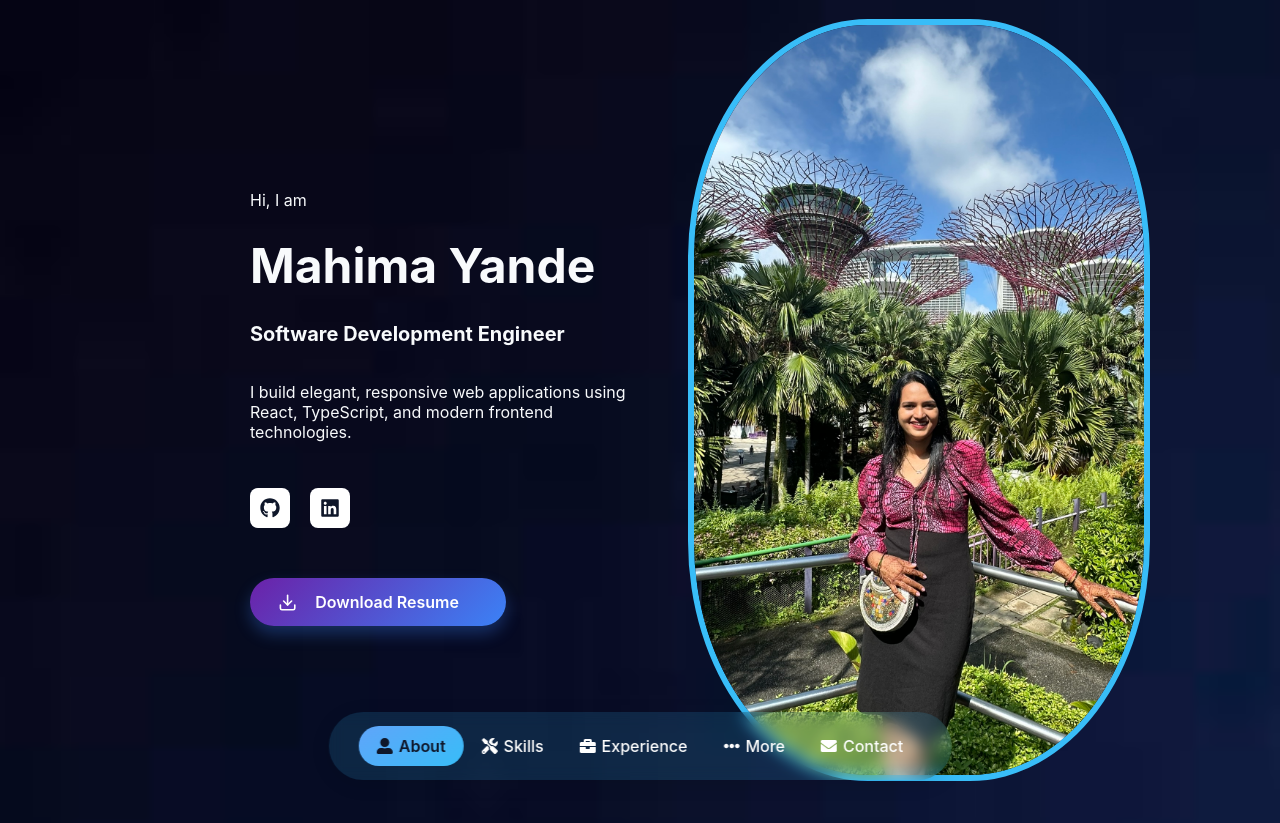
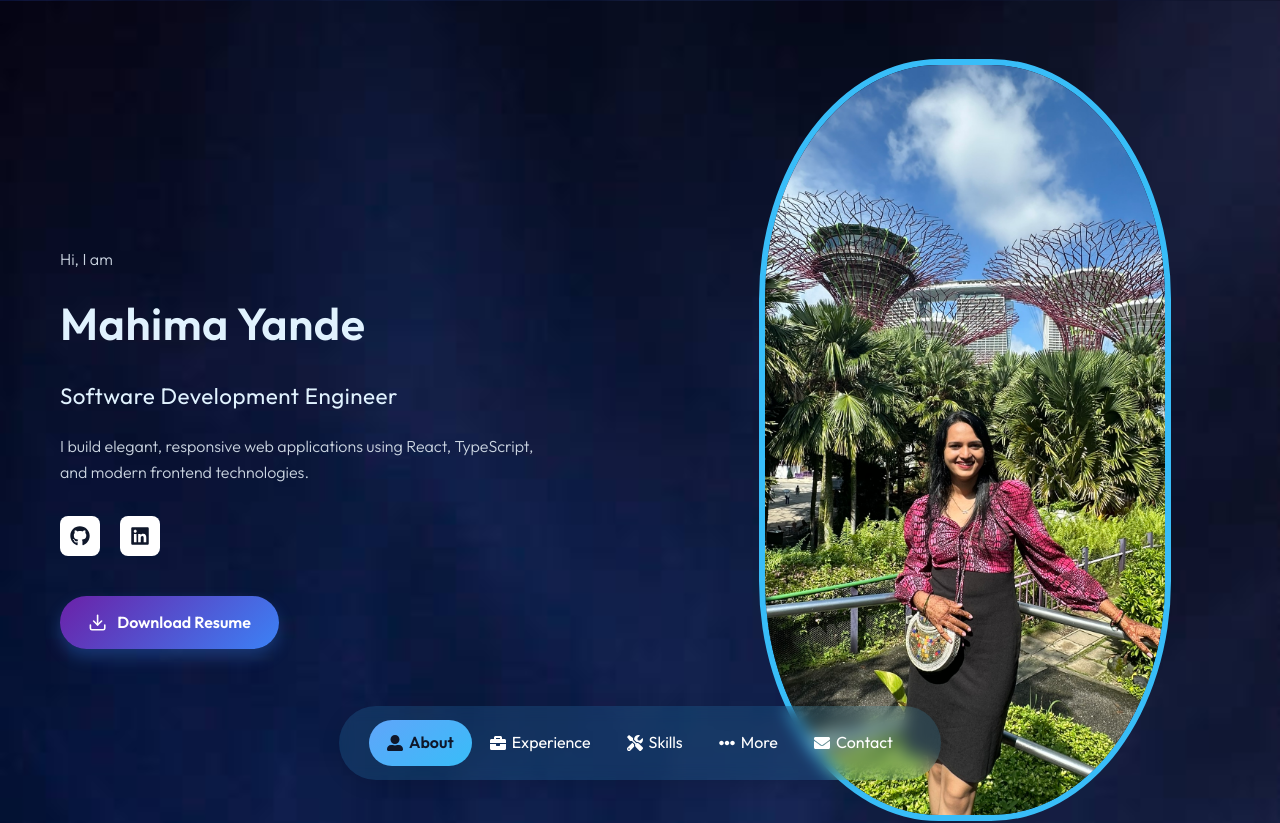
Before and after one commit to msyande/Profile, a React (Create React App) app: page / in a window 1280 px wide. Shown: the top 823 px of the page. Built offline with nearby package versions, Linux system fonts and the light colour scheme.

Commit message:
CSS changes

```diff
--- a/src/App.js
+++ b/src/App.js
@@ -1,4 +1,4 @@
-import { useRef, useEffect } from "react";
+import { useRef, useEffect, useState } from "react";
 import GlobalStyles from "./styles/GlobalStyles.tsx";
 import Profile from "./components/Profile.tsx";
 import AboutMe from "./components/AboutMe.tsx";
@@ -11,8 +11,37 @@ import CreativeExpressions from "./components/CreativeExpressions.tsx";
 import Navbar from "./components/Navbar.tsx";
 
 function App() {
-  const aboutRef = useRef < HTMLDivElement > null;
+  const [activeSection, setActiveSection] = useState("none");
+  const aboutRef = useRef(null);
+  const skillsRef = useRef(null);
+  const experienceRef = useRef(null);
+  const moreRef = useRef(null);
+  const contactRef = useRef(null);
 
+  useEffect(() => {
+    const sections = [
+      { id: "about", ref: aboutRef },
+      { id: "skills", ref: skillsRef },
+      { id: "experiences", ref: experienceRef },
+      { id: "more", ref: moreRef },
+      { id: "contact", ref: contactRef },
+    ];
+    const observer = new IntersectionObserver(
+      (entries) => {
+        const visible = entries.find((entry) => entry.isIntersecting);
+        if (visible) {
+          const id = visible.target.id;
+          setActiveSection(id);
+          window.history.replaceState(null, "", `#${id}`);
+        }
+      },
+      { threshold: 0.6 }
+    );
+    sections.forEach(({ ref }) => {
+      if (ref.current) observer.observe(ref.current);
+    });
+    return () => observer.disconnect();
+  }, []);
   useEffect(() => {
     const handleScroll = () => {
       if (window.scrollY < 10 && window.location.hash) {
@@ -40,7 +69,7 @@ function App() {
       </div>
       <ContactSection />
       <Footer />
-      <Navbar />
+      <Navbar activeSection={activeSection} />
     </>
   );
 }
--- a/src/components/ContactSection.tsx
+++ b/src/components/ContactSection.tsx
@@ -15,6 +15,15 @@ const Title = styled.h2`
   font-size: 2.5rem;
   text-align: center;
   margin-bottom: 60px;
+  &::after {
+    content: "";
+    width: 80px;
+    height: 4px;
+    background-color: #38bdf8;
+    display: block;
+    margin: 10px auto 0;
+    border-radius: 2px;
+  }
 `;
 const ContentWrapper = styled.div`
   display: flex;
--- a/src/components/CreativeExpressions.tsx
+++ b/src/components/CreativeExpressions.tsx
@@ -27,6 +27,15 @@ const Section = styled.section`
 const Title = styled.h2`
   font-size: 2.5rem;
   margin-bottom: 20px;
+  &::after {
+    content: "";
+    width: 80px;
+    height: 4px;
+    background-color: #38bdf8;
+    display: block;
+    margin: 10px auto 0;
+    border-radius: 2px;
+  }
 `;
 const Description = styled.p`
   max-width: 700px;
--- a/src/components/Navbar.tsx
+++ b/src/components/Navbar.tsx
@@ -83,16 +83,16 @@ export default function Navbar() {
           <FaUserAlt size={16} /> About
         </a>
         <a
+          href="#experiences"
+          className={activeSection === "#experiences" ? "active" : ""}
+        >
+          <FaBriefcase size={16} /> Experience
+        </a>
+        <a
           href="#skills"
           className={activeSection === "#skills" ? "active" : ""}
         >
           <FaTools size={16} /> Skills
-        </a>
-        <a
-          href="#experiences"
-          className={activeSection === "#experiences" ? "active" : ""}
-        >
-          <FaBriefcase size={16} /> Experience
         </a>
         <a href="#more" className={activeSection === "#more" ? "active" : ""}>
           <FaEllipsisH size={16} /> More
--- a/src/components/Profile.tsx
+++ b/src/components/Profile.tsx
@@ -4,47 +4,74 @@ import ProfileImg from "../images/profile.jpeg";
 import { FiDownload } from "react-icons/fi";
 
 const Section = styled.section`
-  height: 100vh;
+  min-height: 100vh;
   display: flex;
+  align-items: center;
+  justify-content: center;
+  padding: 40px 20px;
   overflow: hidden;
+  background: transparent;
 `;
 const StyledComponent = styled.div`
-  display: inline-flex;
-  height: 100vh;
+  display: flex;
+  flex-direction: row;
   width: 100%;
+  max-width: 1200px;
+  gap: 60px;
+  align-items: center;
+  @media (max-width: 768px) {
+    flex-direction: column;
+    gap: 40px;
+  }
 `;
 const Left = styled.div`
   flex: 1;
-  padding-left: 250px;
-  display: flex;
-  flex-direction: column;
-  justify-content: center;
+  padding: 0 20px;
+  @media (max-width: 768px) {
+    text-align: center;
+    padding: 0;
+  }
 `;
 const Right = styled.div`
   flex: 1;
   display: flex;
-  align-items: center;
   justify-content: center;
-  position: relative;
-  padding-right: 130px;
 `;
 const Name = styled.h1`
-  font-size: 3rem;
+  font-size: 2.8rem;
   font-weight: bold;
   margin: 10px 0;
+  @media (max-width: 480px) {
+    font-size: 2.2rem;
+  }
 `;
 const Title = styled.h2`
-  font-size: 1.25rem;
+  font-size: 1.4rem;
+  font-weight: 500;
+  @media (max-width: 480px) {
+    font-size: 1.2rem;
+  }
 `;
 const Intro = styled.p`
   font-size: 1rem;
   margin-top: 20px;
-  max-width: 400px;
+  max-width: 500px;
+  @media (max-width: 768px) {
+    margin: 20px auto;
+  }
+  @media (max-width: 480px) {
+    font-size: 0.95rem;
+  }
 `;
+
 const IconRow = styled.div`
   display: flex;
   gap: 20px;
   margin-top: 30px;
+  justify-content: flex-start;
+  @media (max-width: 768px) {
+    justify-content: center;
+  }
 
   a {
     background-color: #fff;
@@ -65,9 +92,12 @@ const IconRow = styled.div`
     }
   }
 `;
+
 const ProfileImage = styled.img`
-  width: 450px;
+  min-width: 375px;
+  max-width: 400px;
   height: 750px;
+  width: 80%;
   object-fit: cover;
   border-radius: 180px / 240px;
   border: 6px solid #38bdf8;
@@ -94,10 +124,9 @@ const ProfileImage = styled.img`
 
 const DownloadButton = styled.a`
   display: inline-flex;
-  width: 200px;
-  margin-top: 50px;
   align-items: center;
   gap: 10px;
+  margin-top: 40px;
   padding: 14px 28px;
   font-size: 1rem;
   font-weight: 600;
@@ -117,7 +146,12 @@ const DownloadButton = styled.a`
     transform: translateY(0);
     box-shadow: 0 6px 12px rgba(59, 130, 246, 0.2);
   }
+  @media (max-width: 768px) {
+    margin-left: auto;
+    margin-right: auto;
+  }
 `;
+
 const Icon = styled(FiDownload)`
   font-size: 1.2rem;
 `;
@@ -151,8 +185,7 @@ export default function Profile() {
             </a>
           </IconRow>
           <DownloadButton href="/MahimaYandeResume.pdf" download>
-            <Icon style={{ marginRight: "8px" }} />
-            Download Resume
+            <Icon /> Download Resume
           </DownloadButton>
         </Left>
 
--- a/src/components/SkillsSection.tsx
+++ b/src/components/SkillsSection.tsx
@@ -30,6 +30,15 @@ const Title = styled.h2`
   font-size: 2.5rem;
   text-align: center;
   margin-bottom: 60px;
+  &::after {
+    content: "";
+    width: 80px;
+    height: 4px;
+    background-color: #38bdf8;
+    display: block;
+    margin: 10px auto 0;
+    border-radius: 2px;
+  }
 `;
 
 const CategoryWrapper = styled.div`
--- a/src/styles/GlobalStyles.tsx
+++ b/src/styles/GlobalStyles.tsx
@@ -2,17 +2,52 @@ import { createGlobalStyle } from "styled-components";
 import texture from "../images/texture.jpg";
 
 const GlobalStyles = createGlobalStyle`
- html {
+  @import url('https://fonts.googleapis.com/css2?family=Outfit:wght@300;400;600&display=swap');
+
+  html {
     scroll-behavior: smooth;
   }
+
   body {
     margin: 0;
-    font-family: "Inter", sans-serif;
+    font-family: 'Outfit', sans-serif;
     background-image: url(${texture});
     background-size: cover;
+    background-repeat: no-repeat;
+    background-attachment: fixed;
     color: #f8fafc;
+    line-height: 1.6;
   }
-    body.modal-open nav {
+
+  h1, h2, h3, h4 {
+    color: #e0f2fe;
+    font-weight: 600;
+    letter-spacing: 0.5px;
+    margin-bottom: 10px;
+  }
+
+  p, li {
+    color: #cbd5e1;
+    font-weight: 300;
+    font-size: 1rem;
+  }
+
+  a {
+    color: #38bdf8;
+    text-decoration: none;
+    font-weight: 500;
+    transition: color 0.2s ease;
+
+    &:hover {
+      color: #0ea5e9;
+    }
+  }
+
+  strong {
+    color: #facc15;
+  }
+
+  body.modal-open nav {
     z-index: 0 !important;
     pointer-events: none;
     opacity: 0.2;
```
